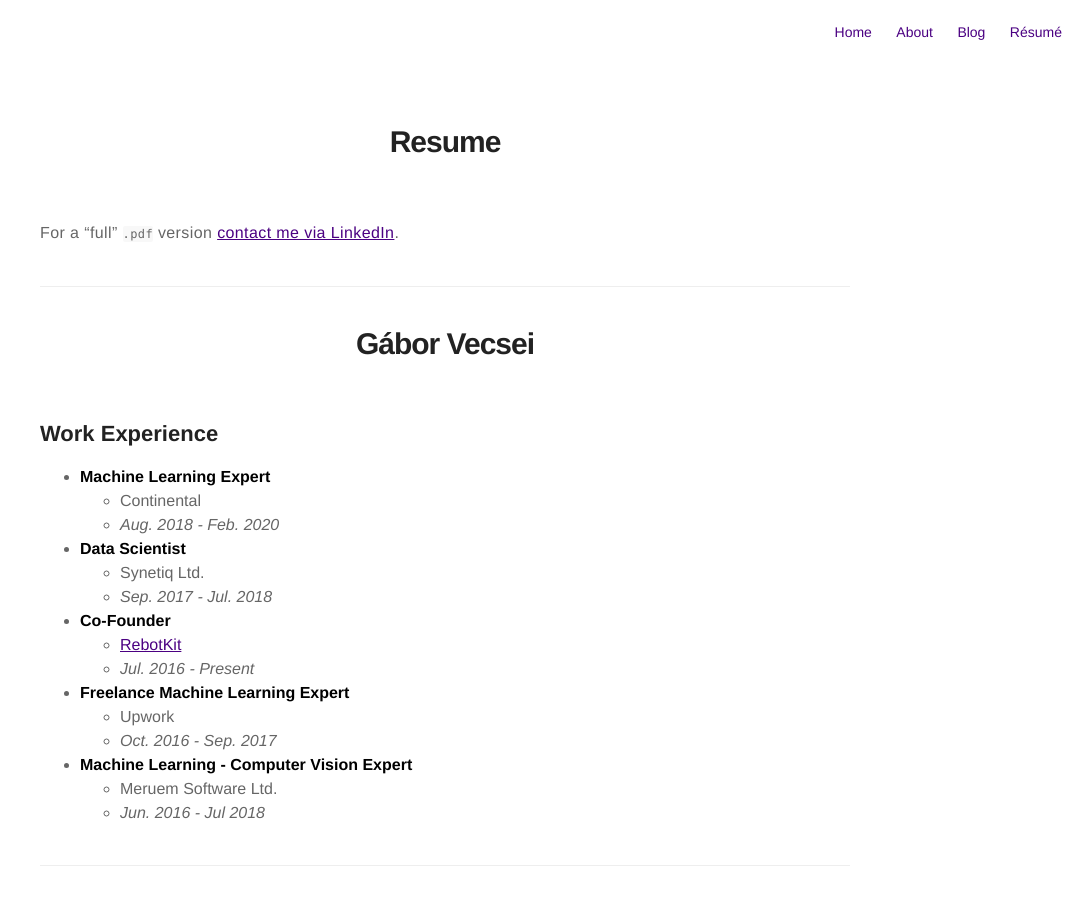
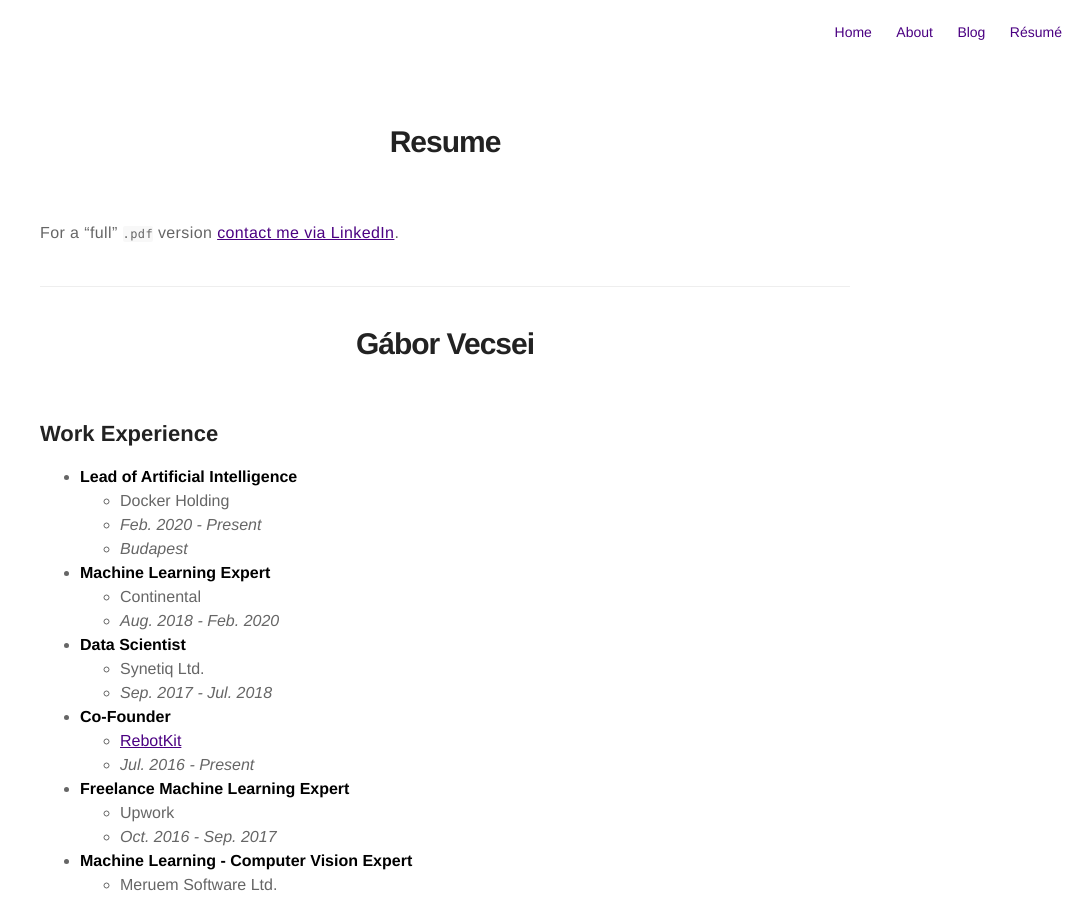
Before and after one commit to gaborvecsei/gaborvecsei.github.io, a Jekyll site: the page built from resume.md, in a window 1280 px wide and 900 px high. Shown: the whole window, without its empty margins (195-1280 px from the left). Built offline with Jekyll 4.4.1, drawn with Linux system fonts in a browser that asks for light colours.

Commit message:
docker holding added to my resume

```diff
--- a/resume.md
+++ b/resume.md
@@ -13,6 +13,10 @@
 
 ## Work Experience
 
+- **Lead of Artificial Intelligence**
+	- Docker Holding
+	- *Feb. 2020 - Present*
+	- *Budapest*
 - **Machine Learning Expert**
 	- Continental
 	- *Aug. 2018 - Feb. 2020*
```
